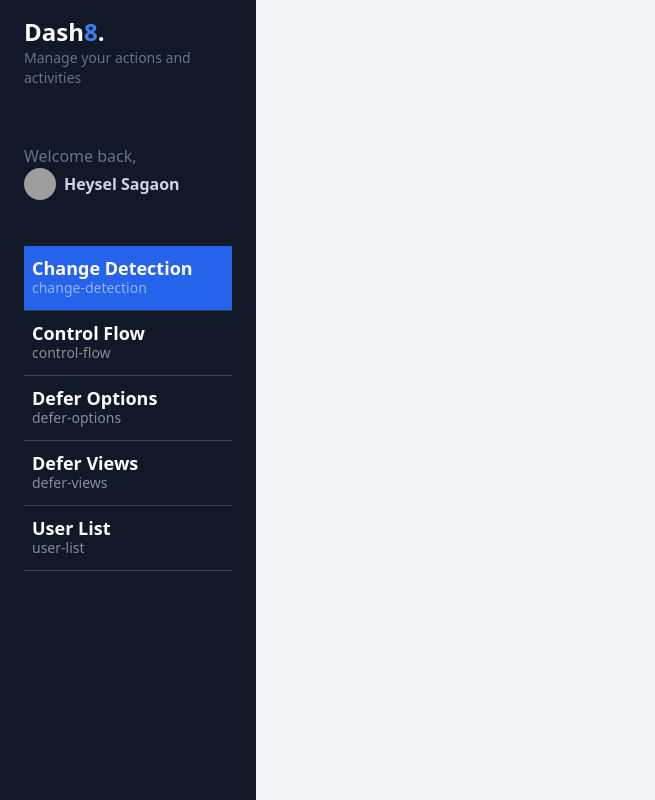
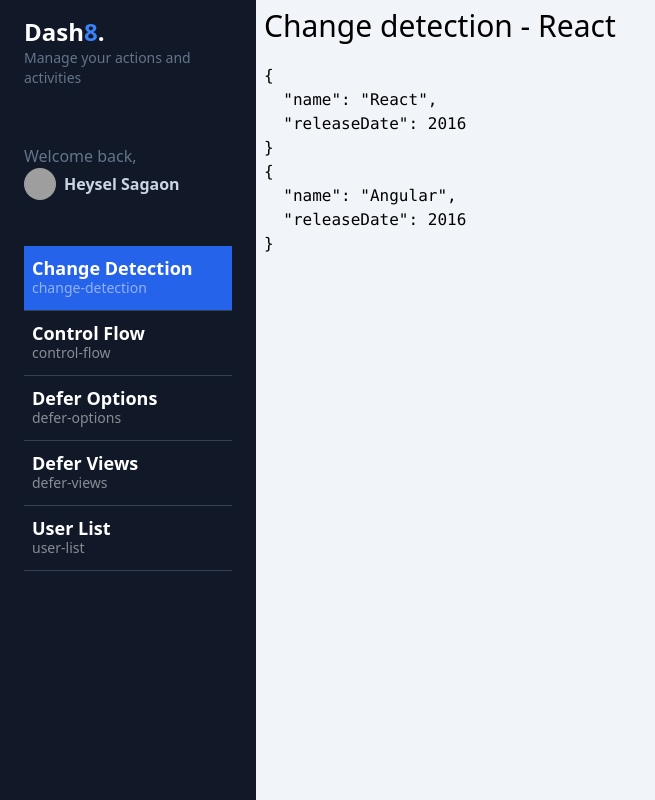
Before and after one commit to HeysolRacing/dashboard-app, an Angular app: page /dashboard/change-detection in a window 1280 px wide. Shown: the whole page, without its empty margins (0-655 px from the left). Built offline with nearby package versions, Linux system fonts and the light colour scheme; grey boxes are pictures that could not be loaded.

Commit message:
Changedetection implementation

```diff
--- a/src/app/dashboard/pages/change-detection/change-detection.component.html
+++ b/src/app/dashboard/pages/change-detection/change-detection.component.html
@@ -0,0 +1,4 @@
+
+<app-title [title]="currentFramework()" />
+<pre>{{frameworkAsSignal() | json}}</pre>
+<pre>{{frameworkAsProperty | json}}</pre>
--- a/src/app/dashboard/pages/change-detection/change-detection.component.ts
+++ b/src/app/dashboard/pages/change-detection/change-detection.component.ts
@@ -1,13 +1,53 @@
-import { Component } from '@angular/core';
+import {
+  ChangeDetectionStrategy,
+  Component,
+  computed,
+  signal,
+} from '@angular/core';
 import { CommonModule } from '@angular/common';
+import { TitleComponent } from '@shared/title/title.component';
+import { timeout } from 'rxjs';
 
 @Component({
   standalone: true,
-  imports: [CommonModule],
   templateUrl: './change-detection.component.html',
   styleUrl: './change-detection.component.css',
+  imports: [CommonModule, TitleComponent],
+  changeDetection: ChangeDetectionStrategy.OnPush,
 })
+export default class ChangeDetectionComponent {
+  public currentFramework = computed(
+    () => `Change detection - ${this.frameworkAsSignal().name}`
+  );
 
-export default class ChangeDetectionComponent {
+  public frameworkAsSignal = signal({
+    name: 'Angular',
+    releaseDate: 2016,
+  });
+  public frameworkAsProperty = {
+    name: 'Angular',
+    releaseDate: 2016,
+  };
+  constructor() {
+    setTimeout(() => {
+      //Traditional implementation
+      //this.frameworkAsProperty.name = 'React'
 
+      // This is activated through OnPush of the changedetection class
+      // this.frameworkAsSignal.update( value => ({
+      //   ...value,
+      //   name: 'React'
+      // }))
+
+      //Angular is less concerned with changes and lets signals interact.
+      //This improves speed and performance
+      this.frameworkAsSignal.update((value) => {
+        value.name = 'React';
+
+        return { ...value };
+      });
+
+      console.log('executed');
+    }, 3000);
+  }
 }
--- a/src/app/shared/title/title.component.ts
+++ b/src/app/shared/title/title.component.ts
@@ -5,7 +5,7 @@
   selector: 'app-title',
   standalone: true,
   imports: [ CommonModule],
-  template: `<h1 class="text-3xl mb-5">{{ title }} - {{ withShadow }}</h1>`,
+  template: `<h1 class="text-3xl mb-5">{{ title }} </h1>`,
   styleUrl: './title.component.css',
   changeDetection: ChangeDetectionStrategy.OnPush,
 })
```
